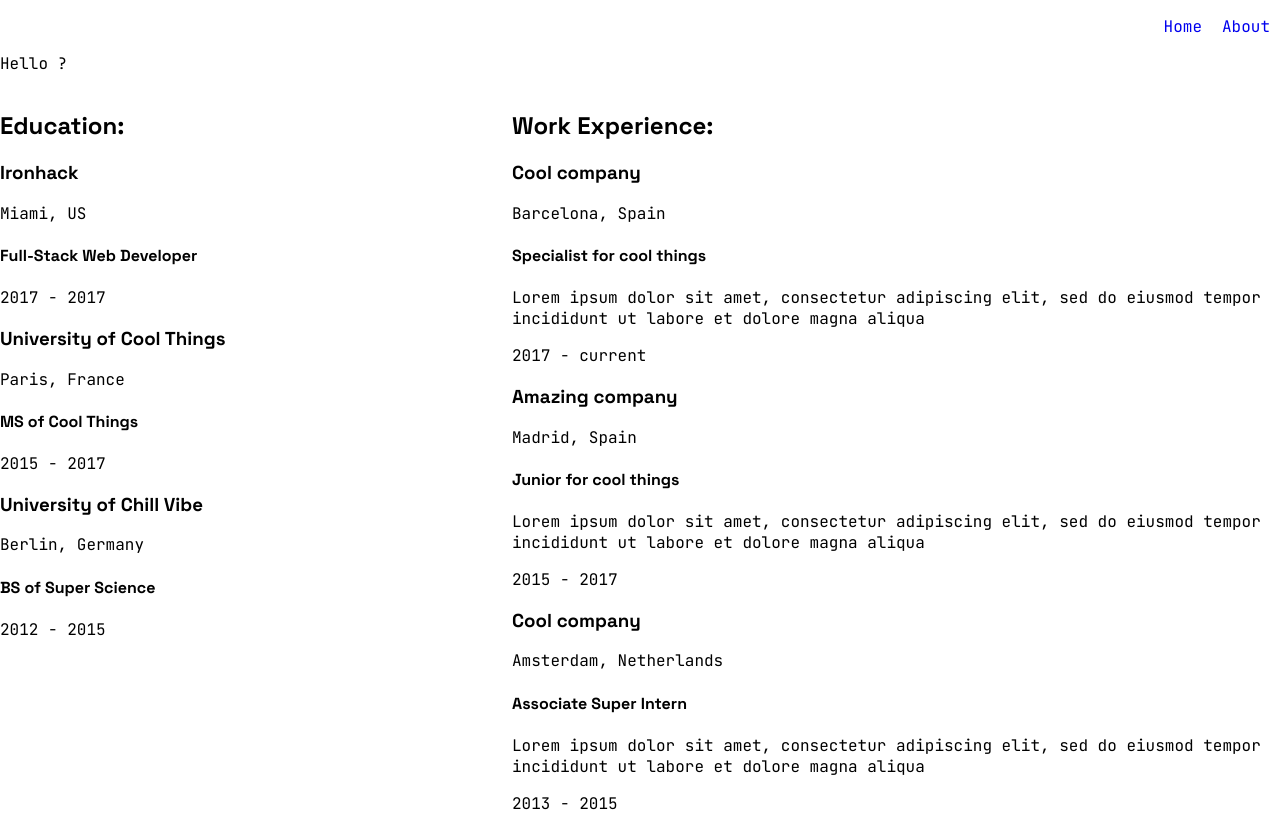
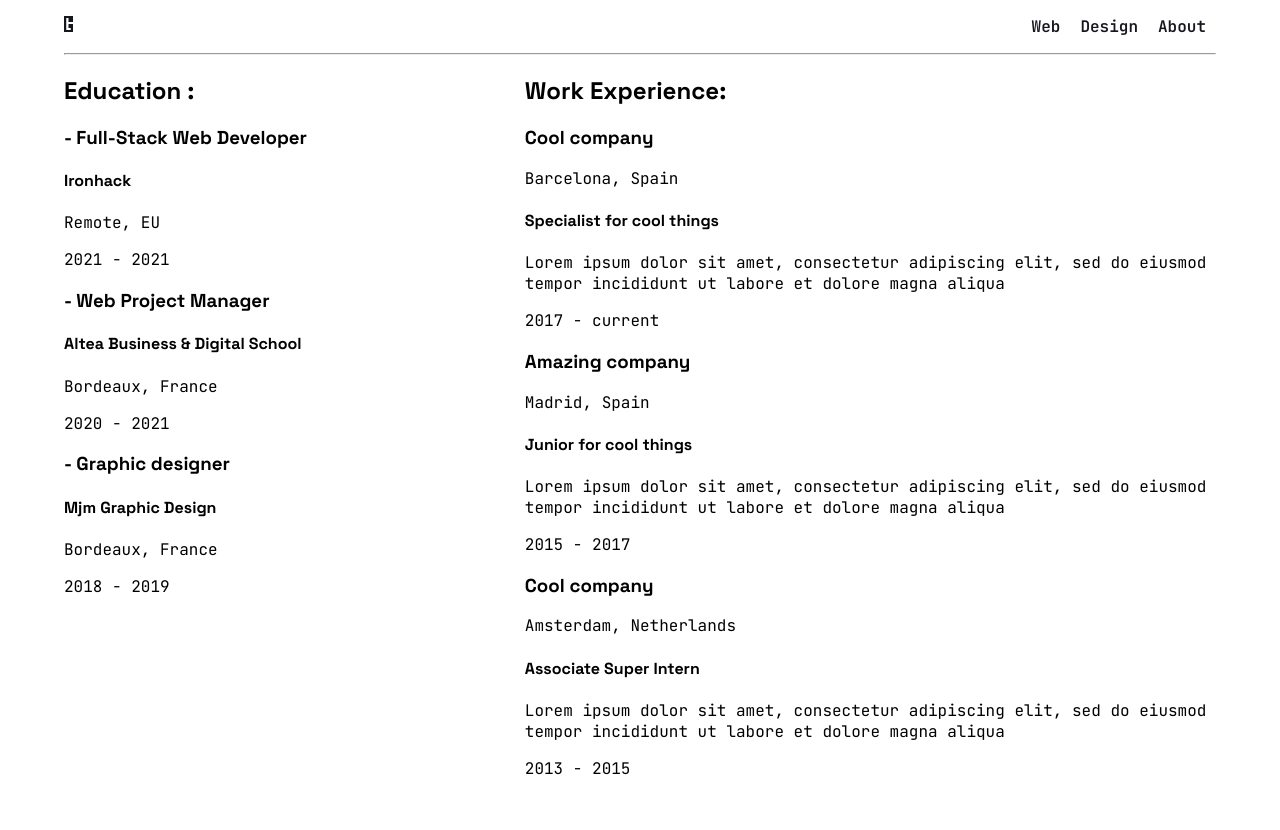
Before and after one commit to GeoLvl/react-portfolio, a React (Create React App) app: page /about in a window 1280 px wide. After the commit the page ends 800 px from the top, so only its background shows below. Built offline with nearby package versions, Linux system fonts and the light colour scheme.

Commit message:
navbar & basic css

```diff
--- a/public/index.html
+++ b/public/index.html
@@ -2,7 +2,7 @@
 <html lang="en">
   <head>
     <meta charset="utf-8" />
-    <link rel="icon" href="%PUBLIC_URL%/favicon.ico" />
+    <link rel="icon" href="%PUBLIC_URL%/../imgs/logo-gl.svg" />
     <meta name="viewport" content="width=device-width, initial-scale=1" />
     <meta name="theme-color" content="#000000" />
     <meta
@@ -25,7 +25,7 @@
       work correctly both with client-side routing and a non-root public URL.
       Learn how to configure a non-root public URL by running `npm run build`.
     -->
-    <title>Geoffrey's portfolio</title>
+    <title>Geoffrey Laville</title>
   </head>
   <body>
     <noscript>You need to enable JavaScript to run this app.</noscript>
--- a/src/App.css
+++ b/src/App.css
@@ -2,7 +2,36 @@
   text-align: right;
 }
 
-.nav-style li {
+.wrapper {
+  width: 90%;
+  max-width: 1728px;
+  margin: auto;
+}
+
+.nav-container {
+  margin: 0;
+  padding: 0;
+  display: flex;
+  justify-content: space-between;
+}
+
+.logo {
+  margin: 0;
+  padding: 0;
+  align-self: center;
+  justify-content: flex-start;
+}
+
+.logo-li {
+  list-style: none;
+  margin: 0;
+}
+
+.logo img {
+  height: 1rem;
+}
+
+.nav-li {
   list-style: none;
   display: inline;
   margin: 0 10px;
@@ -10,4 +39,10 @@
 
 .nav-style a {
   text-decoration: none;
+  font-weight: 600;
+  color: #16161d;
 }
+
+.nav-style hr {
+  margin: 0;
+}
--- a/src/App.js
+++ b/src/App.js
@@ -1,21 +1,19 @@
-import React, { Component } from 'react';
-import './App.css';
-import Home from './components/Home';
-import About from './components/About';
-import Navbar from './components/Navbar';
-import { Routes ,Route } from 'react-router-dom';
+import React, { Component } from "react";
+import "./App.css";
+import Home from "./components/Home";
+import About from "./components/About";
+import Navbar from "./components/Navbar";
+import { Routes, Route } from "react-router-dom";
 
 class App extends Component {
   render() {
     return (
       <div className="App">
         <Navbar />
-
         <Routes>
-          <Route exact path='/welcome' element={<Home/>}/>
-          <Route path='/about' element={<About/>}/>
+          <Route exact path="/" element={<Home />} />
+          <Route path="/about" element={<About />} />
         </Routes>
-
       </div>
     );
   }
--- a/src/components/About.js
+++ b/src/components/About.js
@@ -4,8 +4,8 @@ import Education from './Education';
 
 const about = () => {
   return (
-    <div>
-    <p>Hello ?</p>
+    <div className='wrapper'>
+
       <div style={{width: '40%', float:"left"}}>
         <Education/>
       </div>
--- a/src/components/Education.js
+++ b/src/components/Education.js
@@ -1,48 +1,52 @@
-import React from 'react';
+import React from "react";
 
 const education = () => {
   const myEducation = [
     {
-        schoolName:"Ironhack",
-        city: "Miami",
-        country:"US",
-        degree:"Full-Stack Web Developer",
-        schoolStarted:"2017",
-        schoolEnded:"2017"
+      schoolName: "Ironhack",
+      city: "Remote",
+      country: "EU",
+      degree: "Full-Stack Web Developer",
+      schoolStarted: "2021",
+      schoolEnded: "2021",
     },
     {
-        schoolName:"University of Cool Things",
-        city: "Paris",
-        country:"France",
-        degree:"MS of Cool Things",
-        schoolStarted:"2015",
-        schoolEnded:"2017"
+      schoolName: "Altea Business & Digital School",
+      city: "Bordeaux",
+      country: "France",
+      degree: "Web Project Manager",
+      schoolStarted: "2020",
+      schoolEnded: "2021",
     },
     {
-        schoolName:"University of Chill Vibe",
-        city: "Berlin",
-        country:"Germany",
-        degree:"BS of Super Science",
-        schoolStarted:"2012",
-        schoolEnded:"2015"
-    }
-  ]
+      schoolName: "Mjm Graphic Design",
+      city: "Bordeaux",
+      country: "France",
+      degree: "Graphic designer",
+      schoolStarted: "2018",
+      schoolEnded: "2019",
+    },
+  ];
 
   return (
     <div>
-      <h2>Education:</h2>
+      <h2>Education :</h2>
       {myEducation.map((eachSchool, index) => {
         return (
           <div key={index}>
-            <h3>{eachSchool.schoolName}</h3>
-            <p>{eachSchool.city}, {eachSchool.country}</p>
-            <h4>{eachSchool.degree}</h4>
-            <p>{eachSchool.schoolStarted} - {eachSchool.schoolEnded}</p>
+            <h3>- {eachSchool.degree}</h3>
+            <h4>{eachSchool.schoolName}</h4>
+            <p>
+              {eachSchool.city}, {eachSchool.country}
+            </p>
+            <p>
+              {eachSchool.schoolStarted} - {eachSchool.schoolEnded}
+            </p>
           </div>
-          )
+        );
       })}
     </div>
-  )
-}
+  );
+};
 
 export default education;
--- a/src/components/Navbar.js
+++ b/src/components/Navbar.js
@@ -1,15 +1,34 @@
-import React from 'react';
-import { Link } from 'react-router-dom';
+import React from "react";
+import { Link } from "react-router-dom";
 
 const navbar = () => {
   return (
-    <nav className="nav-style">
-      <ul>
-        <li><Link to='/'>Home</Link></li>
-        <li><Link to='/about'>About</Link></li>
-      </ul>
+    <nav className="nav-style wrapper">
+      <div className="nav-container">
+        <div className="logo">
+          <li className="logo-li">
+            <Link to="/">
+              <img src="/imgs/logo-gl.svg" alt="logo geoffrey laville" />
+            </Link>
+          </li>
+        </div>
+        <div className="nav">
+          <ul>
+            <li className="nav-li">
+              <Link to="/web">Web</Link>
+            </li>
+            <li className="nav-li">
+              <Link to="/design">Design</Link>
+            </li>
+            <li className="nav-li">
+              <Link to="/about">About</Link>
+            </li>
+          </ul>
+        </div>
+      </div>
+      <hr />
     </nav>
-  )
-}
+  );
+};
 
 export default navbar;
```
Also changed, not shown: public/imgs/logo-gl.svg (added).
